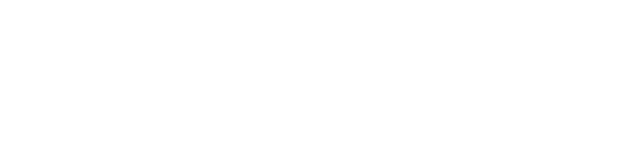
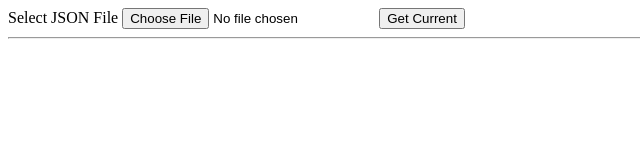
Before and after one commit to Wilsoncodes/PokeTV, a plain HTML site: page index.html in a window 1280 px wide. Shown: the whole page, without its empty margins (0-640 px from the left). Drawn offline with Linux system fonts and the light colour scheme.

Commit message:
Add files via upload

```diff
--- a/index.html
+++ b/index.html
@@ -7,5 +7,9 @@
         <title>PokeTV Movie Getter (Does not Download Movies</title>
     </head>
 	<body>
+	<label for="file-upload-button">Select JSON File</label>
+		<input id="file-upload-button" type="file">
+		<a href="https://www.pokemon.com/api/pokemontv/v2/channels/us/"><button>Get Current</button></a>
+	<hr/>
     </body>
 </html>
```
